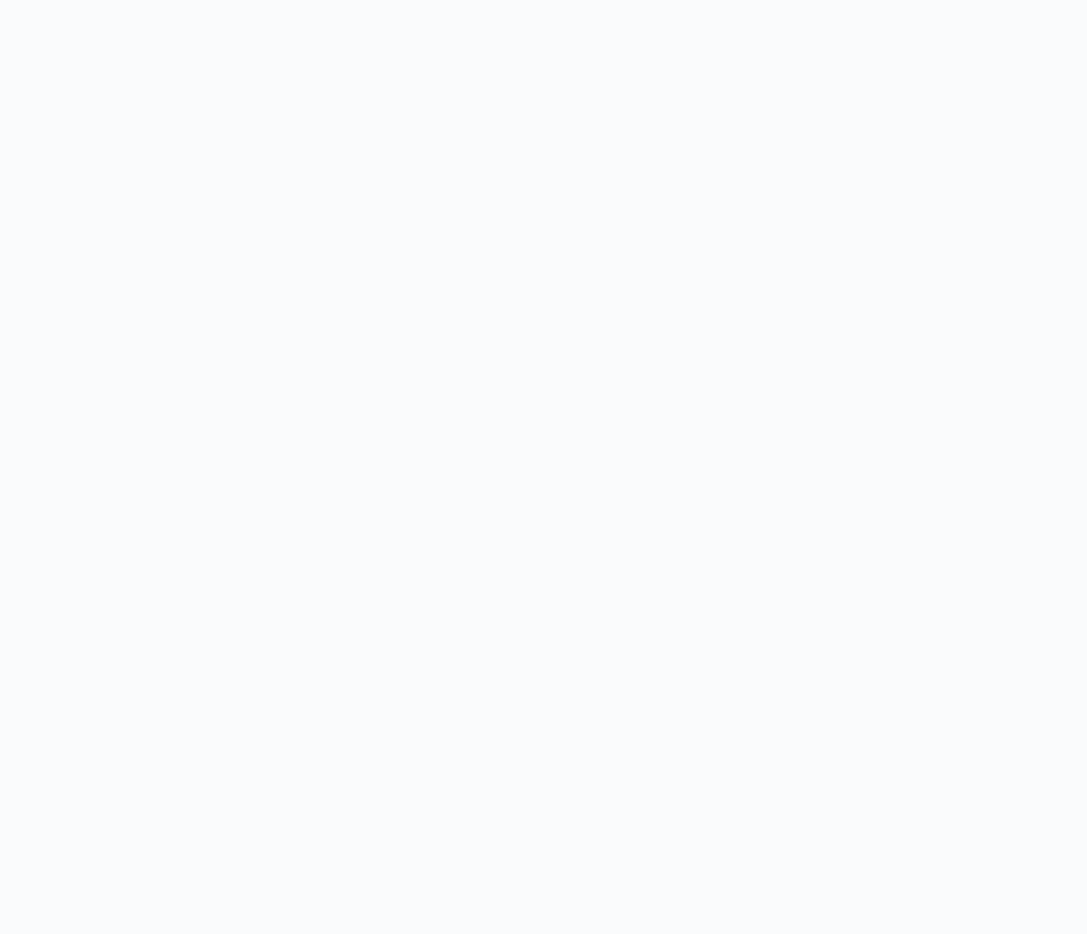
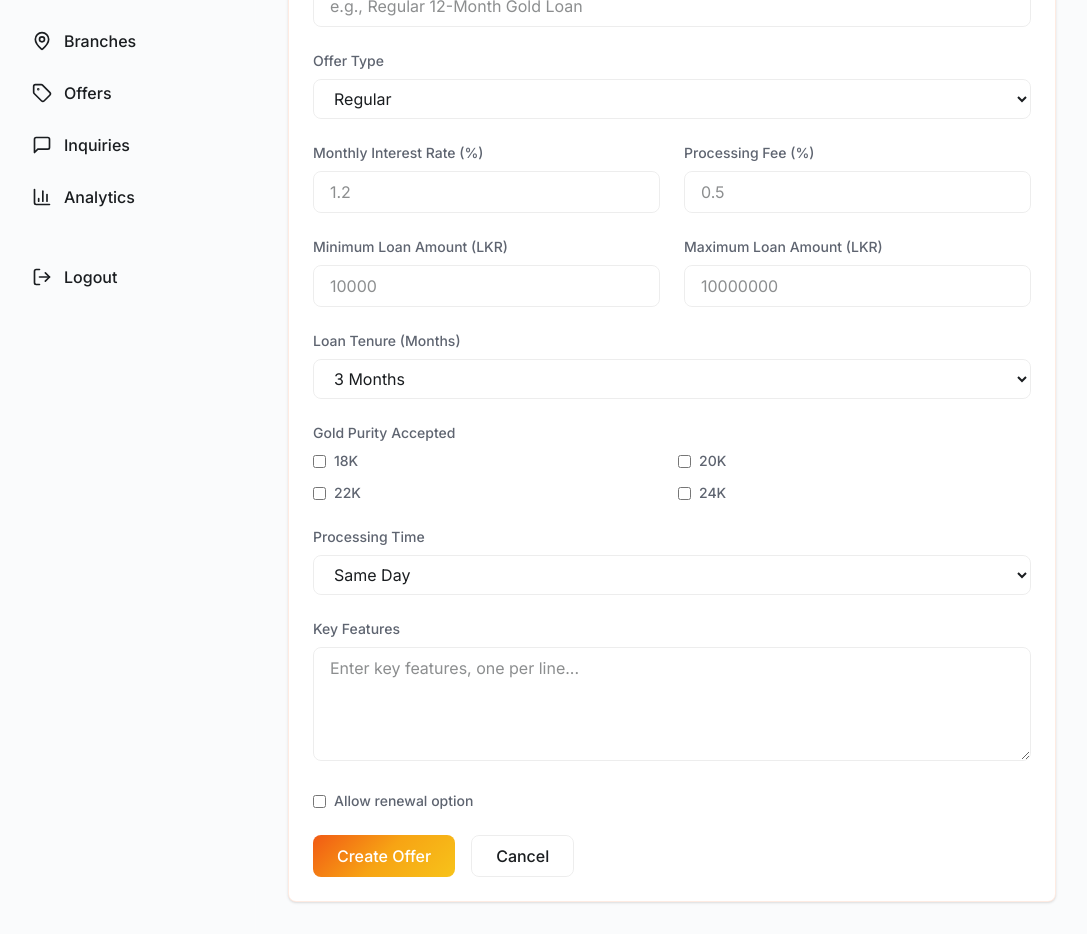
Before and after one commit to wimansa-samudinee/AurumLK, a React (Vite) app in the folder frontend/: page /business/offers/add in a window 1280 px wide. Shown: the part 200-1134 px from the top of the page, without its empty margins (0-1087 px from the left). Before the commit the page ends 800 px from the top, so only its background shows below. Built offline with nearby package versions, Linux system fonts and the light colour scheme.

Commit message:
feat : Add Business Edit Offer UI

```diff
--- a/frontend/src/pages/business/AddEditOffer.tsx
+++ b/frontend/src/pages/business/AddEditOffer.tsx
@@ -1,3 +1,146 @@
+import DashboardSidebar from "../../components/DashboardSidebar";
+
 export default function AddEditOffer() {
-	return <h1>Add or Edit Offer</h1>;
+  return (
+    <div className="flex min-h-screen bg-gray-50">
+      <DashboardSidebar role="business" />
+
+      <main className="flex-1">
+        <div className="p-8">
+          <div className="mb-8">
+            <h1 className="text-3xl font-bold text-gray-900 mb-2">Create New Offer</h1>
+            <p className="text-gray-600">Fill in the offer details below</p>
+          </div>
+
+          <div className="max-w-3xl">
+            <div className="bg-white rounded-lg shadow-sm border p-6">
+              <form className="space-y-6">
+                <div>
+                  <label className="block text-sm font-medium text-gray-700 mb-2">Offer Name</label>
+                  <input
+                    type="text"
+                    placeholder="e.g., Regular 12-Month Gold Loan"
+                    className="w-full px-4 py-2 border border-gray-300 rounded-lg focus:outline-none focus:ring-2 focus:ring-amber-500"
+                  />
+                </div>
+
+                <div>
+                  <label className="block text-sm font-medium text-gray-700 mb-2">Offer Type</label>
+                  <select className="w-full px-4 py-2 border border-gray-300 rounded-lg focus:outline-none focus:ring-2 focus:ring-amber-500">
+                    <option>Regular</option>
+                    <option>Express</option>
+                    <option>Premium</option>
+                  </select>
+                </div>
+
+                <div className="grid grid-cols-1 md:grid-cols-2 gap-6">
+                  <div>
+                    <label className="block text-sm font-medium text-gray-700 mb-2">Monthly Interest Rate (%)</label>
+                    <input
+                      type="number"
+                      step="0.1"
+                      placeholder="1.2"
+                      className="w-full px-4 py-2 border border-gray-300 rounded-lg focus:outline-none focus:ring-2 focus:ring-amber-500"
+                    />
+                  </div>
+                  <div>
+                    <label className="block text-sm font-medium text-gray-700 mb-2">Processing Fee (%)</label>
+                    <input
+                      type="number"
+                      step="0.1"
+                      placeholder="0.5"
+                      className="w-full px-4 py-2 border border-gray-300 rounded-lg focus:outline-none focus:ring-2 focus:ring-amber-500"
+                    />
+                  </div>
+                </div>
+
+                <div className="grid grid-cols-1 md:grid-cols-2 gap-6">
+                  <div>
+                    <label className="block text-sm font-medium text-gray-700 mb-2">Minimum Loan Amount (LKR)</label>
+                    <input
+                      type="number"
+                      placeholder="10000"
+                      className="w-full px-4 py-2 border border-gray-300 rounded-lg focus:outline-none focus:ring-2 focus:ring-amber-500"
+                    />
+                  </div>
+                  <div>
+                    <label className="block text-sm font-medium text-gray-700 mb-2">Maximum Loan Amount (LKR)</label>
+                    <input
+                      type="number"
+                      placeholder="10000000"
+                      className="w-full px-4 py-2 border border-gray-300 rounded-lg focus:outline-none focus:ring-2 focus:ring-amber-500"
+                    />
+                  </div>
+                </div>
+
+                <div>
+                  <label className="block text-sm font-medium text-gray-700 mb-2">Loan Tenure (Months)</label>
+                  <select className="w-full px-4 py-2 border border-gray-300 rounded-lg focus:outline-none focus:ring-2 focus:ring-amber-500">
+                    <option>3 Months</option>
+                    <option>6 Months</option>
+                    <option>9 Months</option>
+                    <option>12 Months</option>
+                    <option>18 Months</option>
+                    <option>24 Months</option>
+                  </select>
+                </div>
+
+                <div>
+                  <label className="block text-sm font-medium text-gray-700 mb-2">Gold Purity Accepted</label>
+                  <div className="grid grid-cols-2 gap-3">
+                    {["18K", "20K", "22K", "24K"].map((purity) => (
+                      <label key={purity} className="flex items-center">
+                        <input type="checkbox" className="rounded border-gray-300 text-amber-600 mr-2" />
+                        <span className="text-sm text-gray-700">{purity}</span>
+                      </label>
+                    ))}
+                  </div>
+                </div>
+
+                <div>
+                  <label className="block text-sm font-medium text-gray-700 mb-2">Processing Time</label>
+                  <select className="w-full px-4 py-2 border border-gray-300 rounded-lg focus:outline-none focus:ring-2 focus:ring-amber-500">
+                    <option>Same Day</option>
+                    <option>2-3 Hours</option>
+                    <option>1-2 Days</option>
+                  </select>
+                </div>
+
+                <div>
+                  <label className="block text-sm font-medium text-gray-700 mb-2">Key Features</label>
+                  <textarea
+                    rows={4}
+                    placeholder="Enter key features, one per line..."
+                    className="w-full px-4 py-2 border border-gray-300 rounded-lg focus:outline-none focus:ring-2 focus:ring-amber-500"
+                  />
+                </div>
+
+                <div>
+                  <label className="flex items-center">
+                    <input type="checkbox" className="rounded border-gray-300 text-amber-600 mr-2" />
+                    <span className="text-sm text-gray-700">Allow renewal option</span>
+                  </label>
+                </div>
+
+                <div className="flex space-x-4">
+                  <button
+                    type="submit"
+                    className="px-6 py-2 bg-amber-500 text-white rounded-lg hover:bg-amber-600 transition-colors"
+                  >
+                    Create Offer
+                  </button>
+                  <button
+                    type="button"
+                    className="px-6 py-2 border border-gray-300 rounded-lg hover:bg-gray-50 transition-colors"
+                  >
+                    Cancel
+                  </button>
+                </div>
+              </form>
+            </div>
+          </div>
+        </div>
+      </main>
+    </div>
+  );
 }
```
